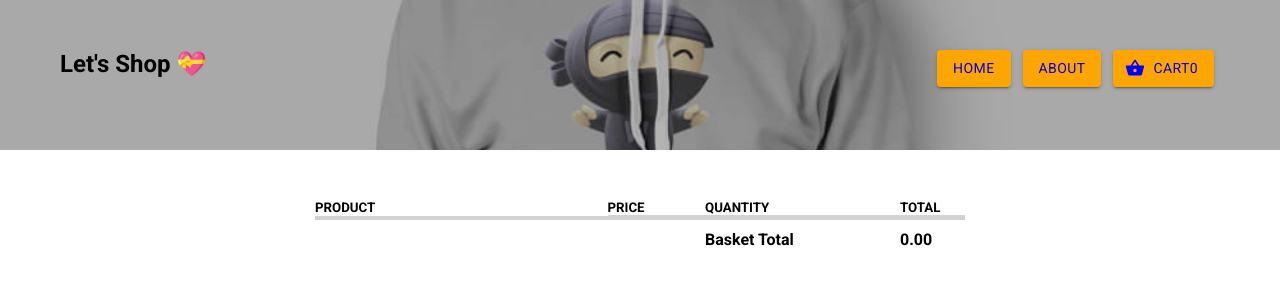
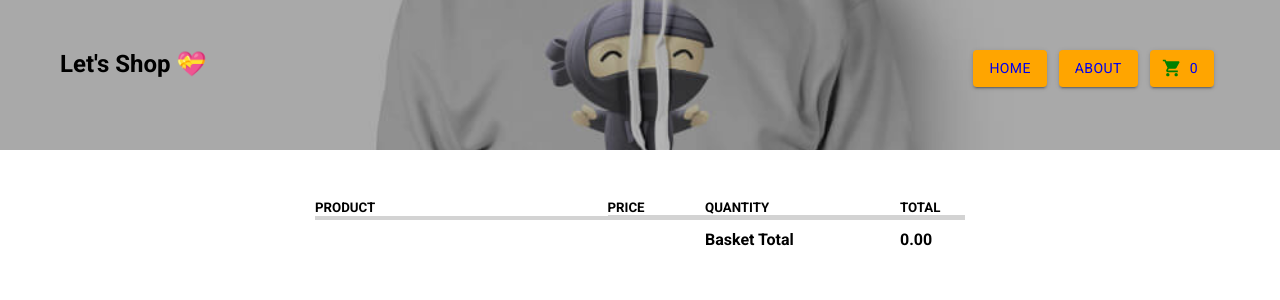
Before and after one commit to kamalbuilds/Lets-go-shop, a React (Create React App) app: page /cart in a window 1280 px wide. Shown: the top 300 px of the page. Built offline with nearby package versions, Linux system fonts and the light colour scheme.

Commit message:
designing of the nav buttons

```diff
--- a/src/App.css
+++ b/src/App.css
@@ -117,7 +117,6 @@ li a {
 
 .container-products ion-icon {
   font-size: 25px;
-  color: blue;
   margin-left: 10px;
   margin-right: 10px;
   cursor: pointer;
--- a/src/components/Navbar.js
+++ b/src/components/Navbar.js
@@ -3,8 +3,7 @@ import { connect } from "react-redux";
 import { getNumbers } from "../actions/getAction";
 import { Link } from "react-router-dom";
 import Button from "@mui/material/Button";
-import ShoppingBasketIcon from '@mui/icons-material/ShoppingBasket';
-
+import ShoppingCartIcon from '@mui/icons-material/ShoppingCart';
 
 function Navbar(props) {
 
@@ -39,7 +38,7 @@ function Navbar(props) {
           <li>
             <Button
               variant="contained"
-              startIcon={<ShoppingBasketIcon style={{color:"blue"}} />}
+              startIcon={<ShoppingCartIcon style={{color:"green"}} size="large" />}
               style={{
                 backgroundColor: "orange",
                 color: "red",
@@ -48,7 +47,6 @@ function Navbar(props) {
               }}
             >
               <Link to="/cart">
-                Cart
                 <span>{props.basketProps.basketNumbers}</span>
               </Link>
             </Button>
```
